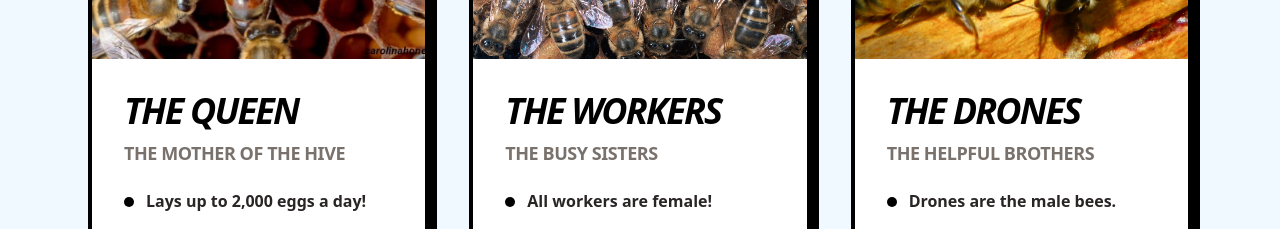
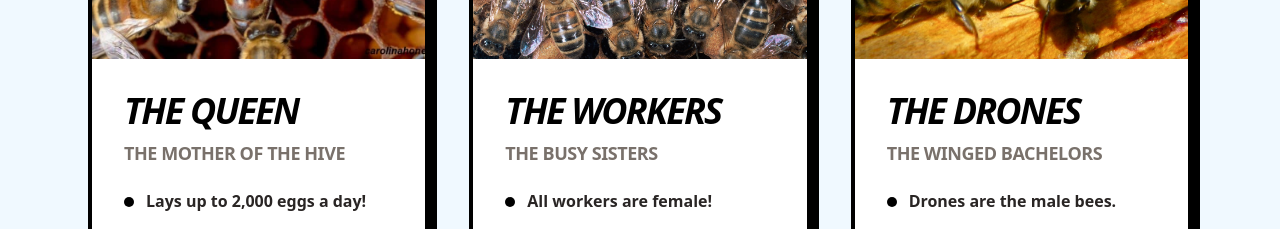
Before and after one commit to curtis-winter/alberta-bee-adventure, a React (Vite) app: page / in a window 1280 px wide. Shown: the part 2840-3069 px from the top of the page. Built offline with nearby package versions, Linux system fonts and the light colour scheme.

Commit message:
Update drone tagline to The Winged Bachelors

```diff
--- a/src/components/BeeTypes.tsx
+++ b/src/components/BeeTypes.tsx
@@ -37,7 +37,7 @@ const beeTypes = [
   },
   {
     role: 'THE DRONES',
-    title: 'The Helpful Brothers',
+    title: 'The Winged Bachelors',
     emoji: '😴',
     color: 'bg-sky-400',
     image: './images/bee-types/drone.jpg',
```
